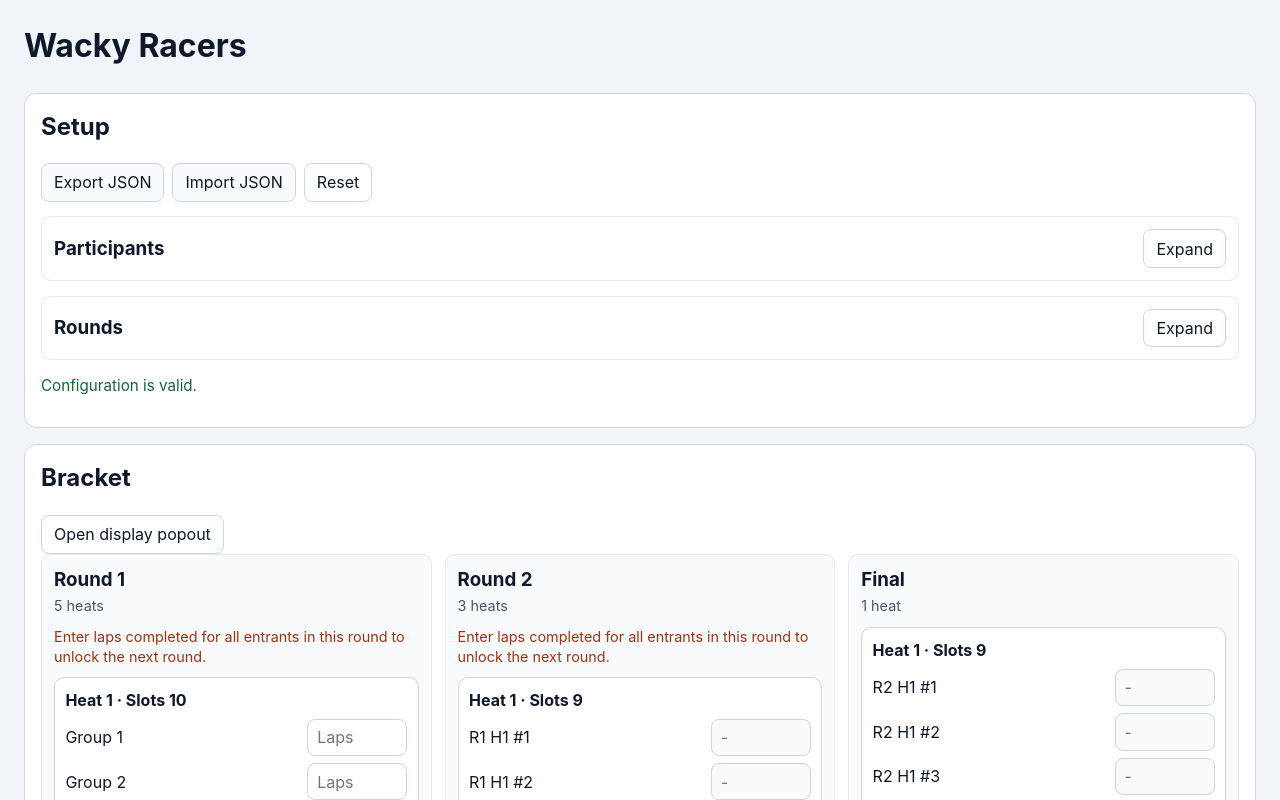
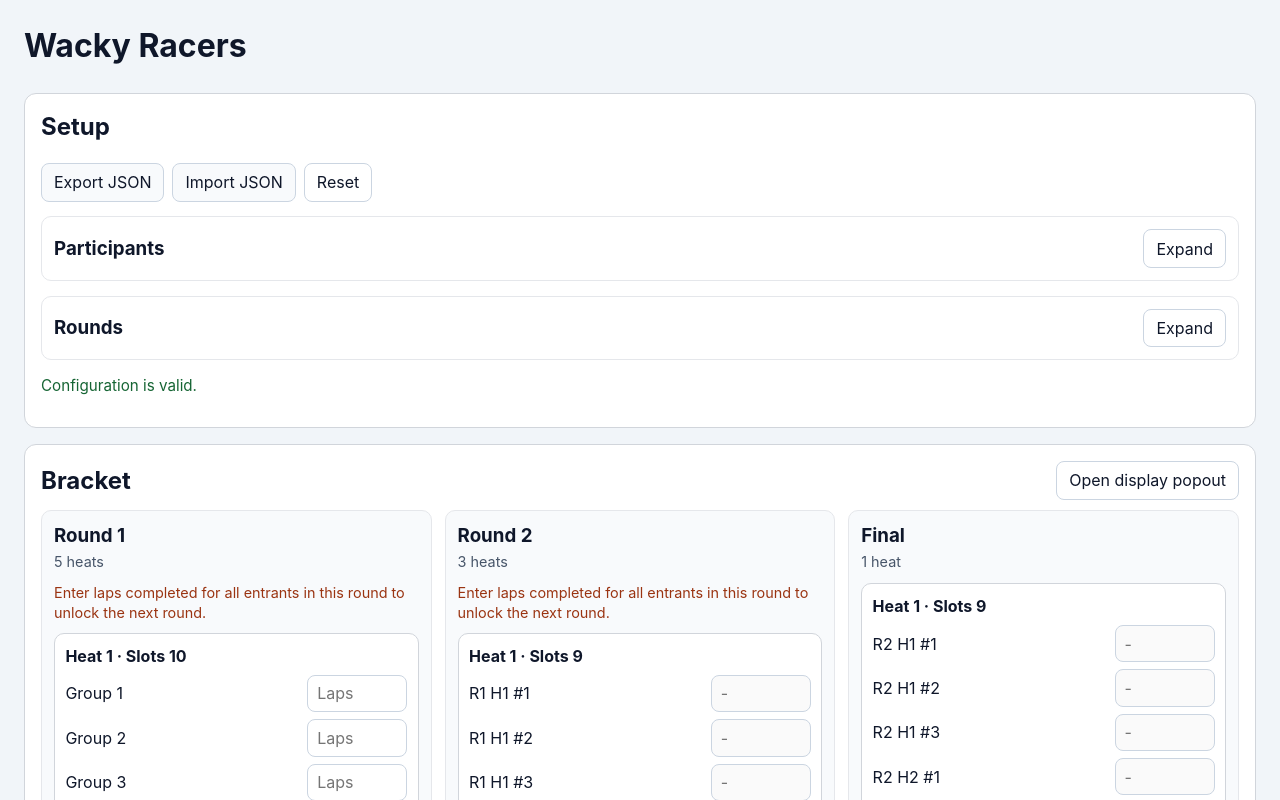
Before and after one commit to harrymander/wacky-bracket, a React (Vite) app: page / in a window 1280 px wide. Shown: the top 800 px of the page. Built offline with nearby package versions, Linux system fonts and the light colour scheme.

Commit message:
Align popout button with bracket header
Co-authored-by: Copilot <223556219+Copilot@users.noreply.github.com>

```diff
--- a/src/App.css
+++ b/src/App.css
@@ -28,6 +28,18 @@
 
 .panel h2 {
   margin-top: 0;
+}
+
+.panel-header {
+  display: flex;
+  justify-content: space-between;
+  align-items: center;
+  gap: 0.75rem;
+  margin-bottom: 0.6rem;
+}
+
+.panel-header h2 {
+  margin: 0;
 }
 
 .participants-label {
--- a/src/App.tsx
+++ b/src/App.tsx
@@ -46,12 +46,18 @@ function App() {
       ) : null}
 
       <section className="panel">
-        {!isDisplayMode ? <h2>Bracket</h2> : null}
+        {!isDisplayMode ? (
+          <div className="panel-header">
+            <h2>Bracket</h2>
+            <button type="button" className="ghost" onClick={state.openDisplayPopout}>
+              Open display popout
+            </button>
+          </div>
+        ) : null}
         <BracketPanel
           roundStates={state.roundStates}
           results={state.results}
           isDisplayMode={isDisplayMode}
-          onOpenDisplayPopout={state.openDisplayPopout}
           onSetLaps={state.setLaps}
         />
       </section>
--- a/src/components/BracketPanel.tsx
+++ b/src/components/BracketPanel.tsx
@@ -4,19 +4,11 @@ type BracketPanelProps = {
   roundStates: RoundState[]
   results: TournamentResults
   isDisplayMode: boolean
-  onOpenDisplayPopout: () => void
   onSetLaps: (roundId: string, heatId: string, participantId: string, value: string) => void
 }
 
-export const BracketPanel = ({ roundStates, results, isDisplayMode, onOpenDisplayPopout, onSetLaps }: BracketPanelProps) => (
+export const BracketPanel = ({ roundStates, results, isDisplayMode, onSetLaps }: BracketPanelProps) => (
   <>
-    {!isDisplayMode ? (
-      <div className="io-row">
-        <button type="button" className="ghost" onClick={onOpenDisplayPopout}>
-          Open display popout
-        </button>
-      </div>
-    ) : null}
     <div className="round-lane">
       {roundStates.map((round, roundIndex) => (
         <article key={round.id} className="round-card">
```
